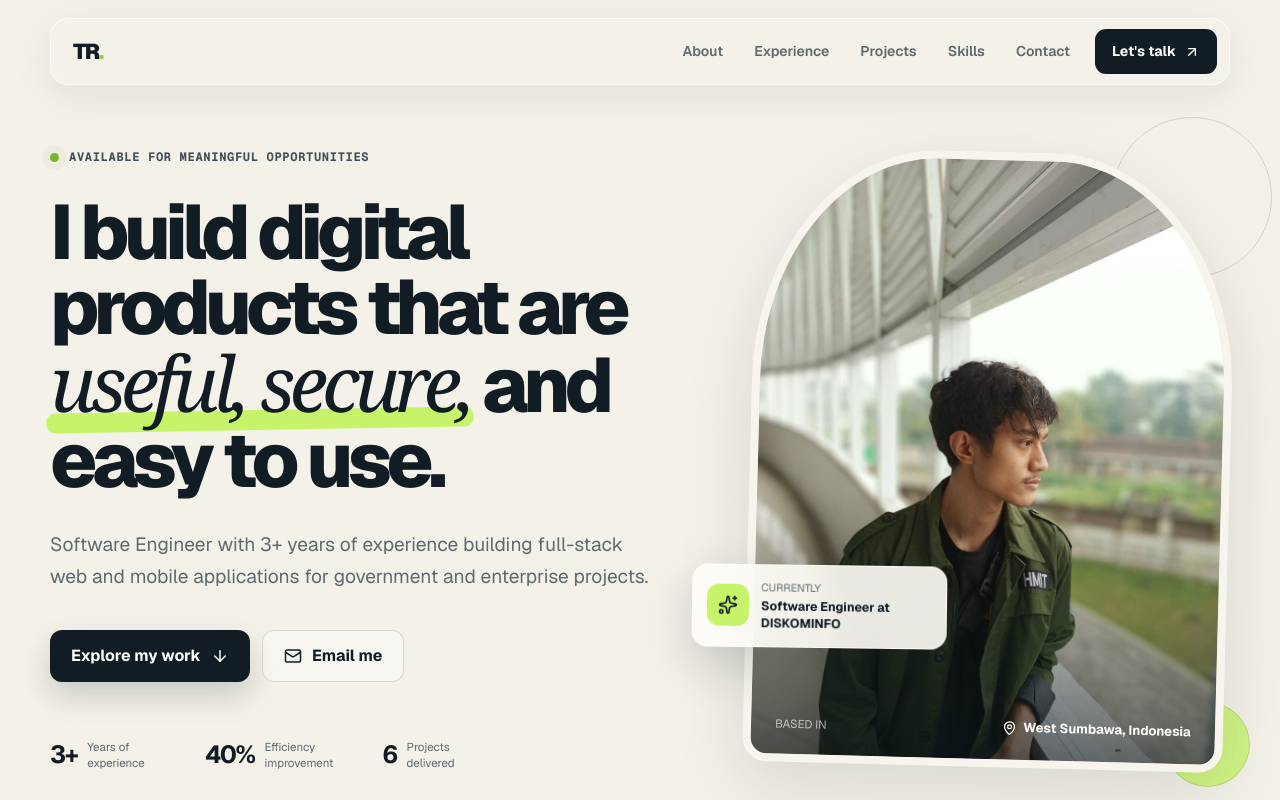
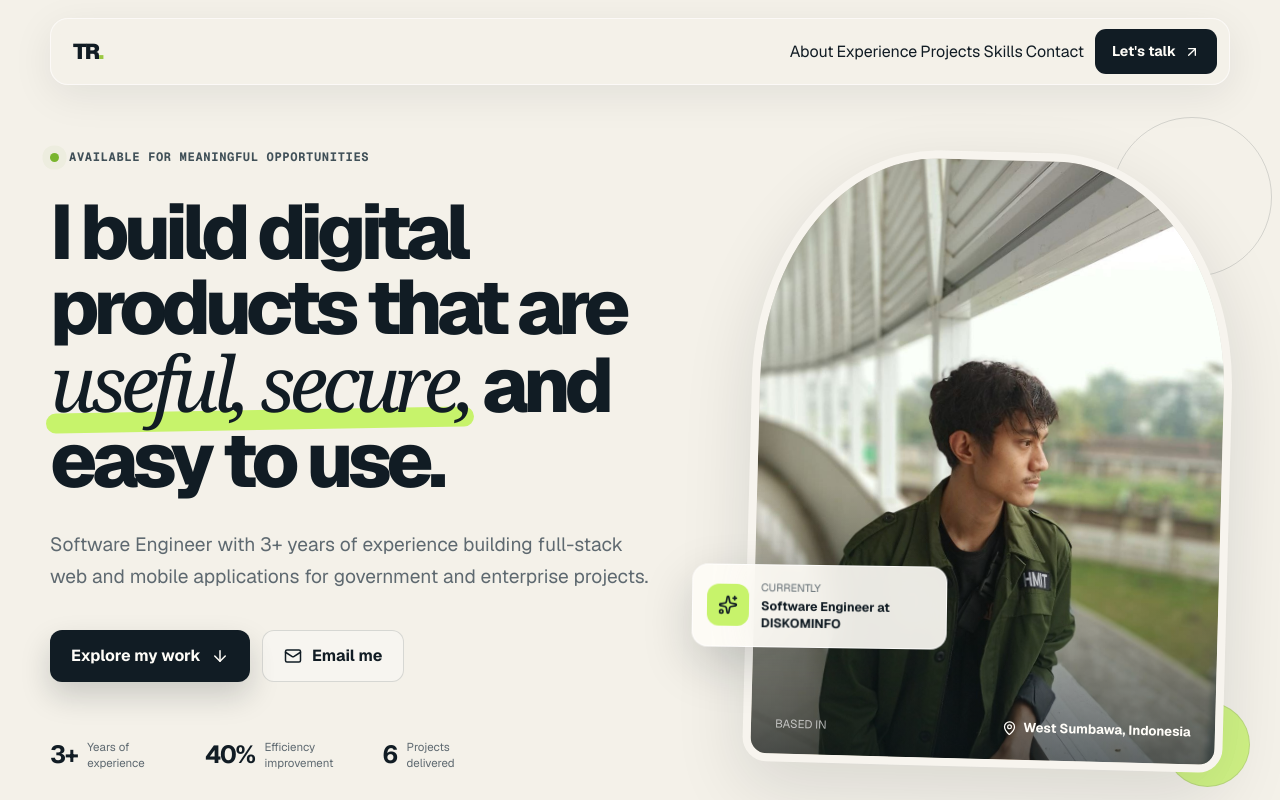
Before and after one commit to TaufiqR08/portofolio, a Next.js app: page / in a window 1280 px wide. Shown: the top 800 px of the page. Built offline with nearby package versions, Linux system fonts and the light colour scheme.

Commit message:
feat: initialize portfolio base styling and layout structure

```diff
--- a/app/globals.css
+++ b/app/globals.css
@@ -938,7 +938,8 @@ footer p {
   font-size: 0.76rem;
 }
 
-footer button {
+footer button,
+footer .back-to-top {
   display: flex;
   padding: 8px 0;
   background: transparent;
--- a/app/page.tsx
+++ b/app/page.tsx
@@ -251,9 +251,8 @@ export default function Portfolio() {
     };
   }, [dispatch]);
 
-  const goTo = (id: string) => {
-    document.getElementById(id)?.scrollIntoView({ behavior: "smooth" });
-    dispatch(setMenuOpen(false));
+  const closeMenu = () => {
+    if (menuOpen) dispatch(setMenuOpen(false));
   };
 
   return (
@@ -265,13 +264,14 @@ export default function Portfolio() {
 
         <nav className={menuOpen ? "nav open" : "nav"} aria-label="Main navigation">
           {navItems.map(([label, id]) => (
-            <button
+            <a
               className={activeSection === id ? "active" : ""}
               key={id}
-              onClick={() => goTo(id)}
+              href={`#${id}`}
+              onClick={closeMenu}
             >
               {label}
-            </button>
+            </a>
           ))}
           <a className="nav-cta" href={emailHref}>
             Let&apos;s talk <ArrowUpRight size={16} />
@@ -303,9 +303,9 @@ export default function Portfolio() {
           </p>
 
           <div className="hero-actions hero-enter delay-3">
-            <button className="button primary" onClick={() => goTo("projects")}>
+            <a className="button primary" href="#projects">
               Explore my work <ArrowDown size={18} />
-            </button>
+            </a>
             <a className="button secondary" href={emailHref}>
               <Mail size={18} /> Email me
             </a>
@@ -572,9 +572,9 @@ export default function Portfolio() {
           TR<span>.</span>
         </a>
         <p>(c) {new Date().getFullYear()} Taufiqurrohman. Built with intention.</p>
-        <button onClick={() => goTo("home")}>
+        <a className="back-to-top" href="#home">
           Back to top <ArrowUpRight size={16} />
-        </button>
+        </a>
       </footer>
     </main>
   );
```
